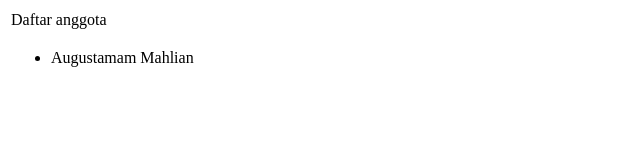
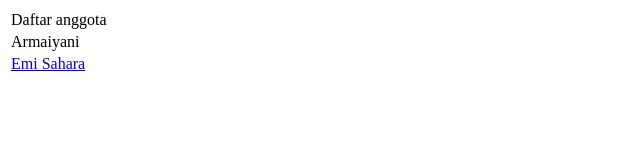
Before and after one commit to Armaiyani97/Kelompok2, a plain HTML site: page index.html in a window 1280 px wide. Shown: the whole page, without its empty margins (0-640 px from the left). Drawn offline with Linux system fonts and the light colour scheme.

Commit message:
no message

```diff
--- a/index.html
+++ b/index.html
@@ -5,16 +5,9 @@
   </head>
   <body>
     <table border="0">
-     <tr>
-      <td>Daftar anggota</td>
-     </tr>
-     <tr>
-       <td>
-         <ul>
-           <li>Augustamam Mahlian</li>
-         </ul>
-       </td>
-      </tr>
+     <tr><td>Daftar anggota</td></tr>
+     <tr><td>Armaiyani</td></tr>
+     <tr><td><a href="1508107010008-EmiSahara.html"> Emi Sahara </a></td></tr>
     </table>
   </body>
 </html>
```
Also changed, not shown: 1508107010008-EmiSahara.html (added, +10 -0 lines).
